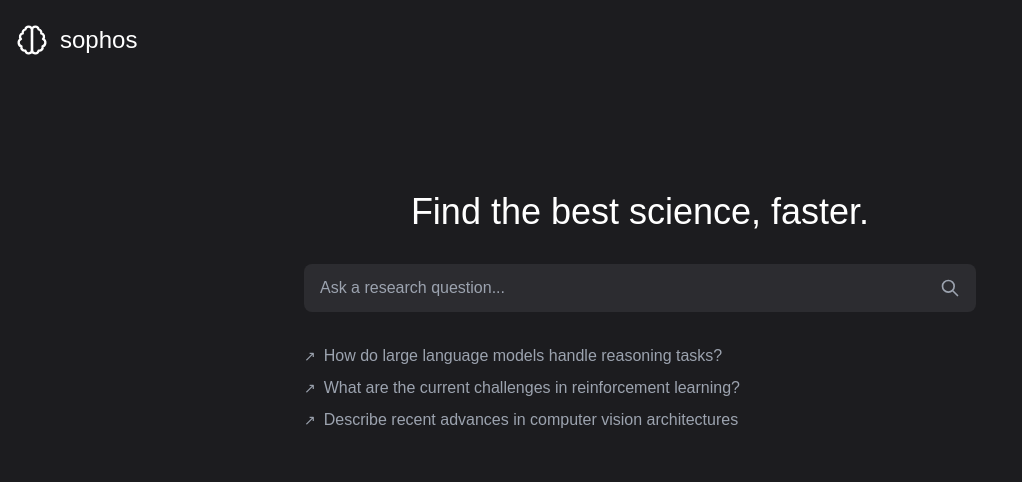
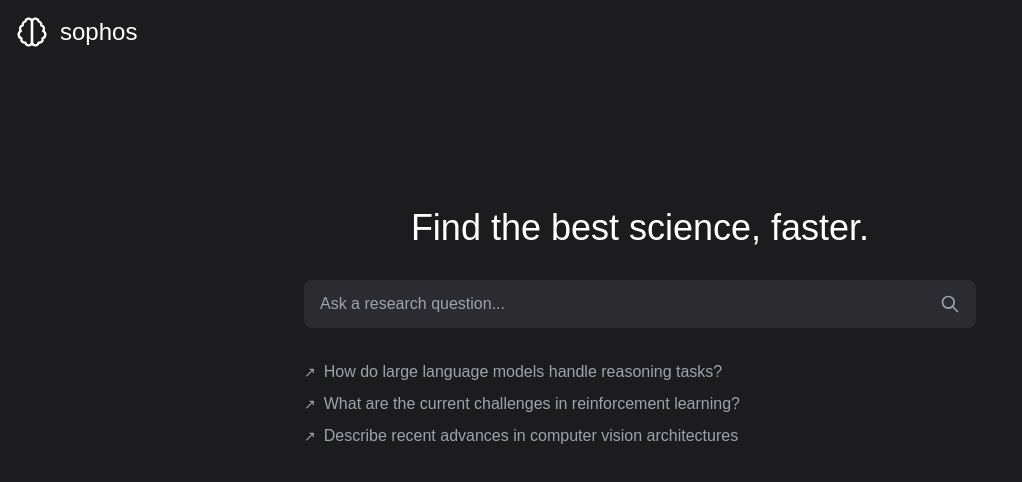
Before and after one commit to claraeverett/sophos, a Next.js app: page / in a window 1280 px wide. Shown: the top 482 px of the page, without its empty margins (0-1022 px from the left). Built offline with nearby package versions, Linux system fonts and the light colour scheme; a web font is replaced by a local one.

Commit message:
Fix header style on scrolling

```diff
--- a/src/components/layout/Header.tsx
+++ b/src/components/layout/Header.tsx
@@ -35,12 +35,12 @@ export default function Header({ showHistory = false }: HeaderProps) {
 
   return (
     <>
-      <header className={`sticky top-4 z-50 w-full transition-colors duration-200 ${
-        isScrolled ? 'bg-[#1C1C1F]/80 backdrop-blur-sm' : 'bg-transparent'
+      <header className={`fixed top-0 left-0 right-0 z-50 transition-colors duration-200 ${
+        isScrolled ? 'bg-[#1C1C1F] shadow-lg' : 'bg-[#1C1C1F]'
       }`}>
-        <div className="flex justify-between items-center py-2 px-0 max-w-none mx-4">
-          <div className="flex items-center gap-6 -ml-8">
-            <Link href="/" className="flex items-center gap-3 pl-8">
+        <div className="flex justify-between items-center py-4 px-4 max-w-none mx-auto">
+          <div className="flex items-center gap-6">
+            <Link href="/" className="flex items-center gap-3">
               <div className="text-3xl">
                 <svg
                   width="32"
@@ -59,8 +59,6 @@ export default function Header({ showHistory = false }: HeaderProps) {
               </div>
               <span className="text-2xl font-medium text-white">sophos</span>
             </Link>
-          </div>
-          <nav className="flex items-center gap-4">
             {showHistory && (
               <button
                 onClick={handleNewChat}
@@ -102,10 +100,13 @@ export default function Header({ showHistory = false }: HeaderProps) {
                 </svg>
               </button>
             )}
+          </div>
+          <nav className="flex items-center gap-4">
           </nav>
         </div>
       </header>
-      {showHistory && <HistorySidebar />}
+      <div className="h-16"></div> {/* Spacer to prevent content from going under header */}
+      {isHistoryOpen && <HistorySidebar />}
     </>
   );
 }
```
